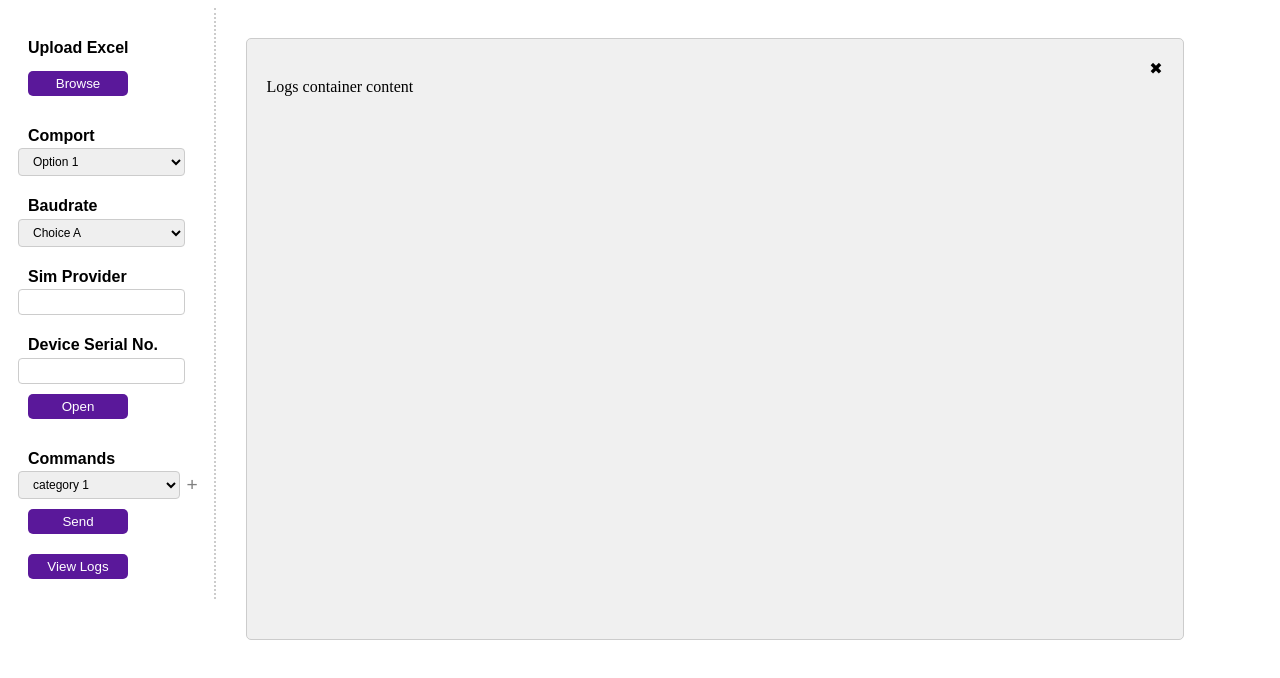
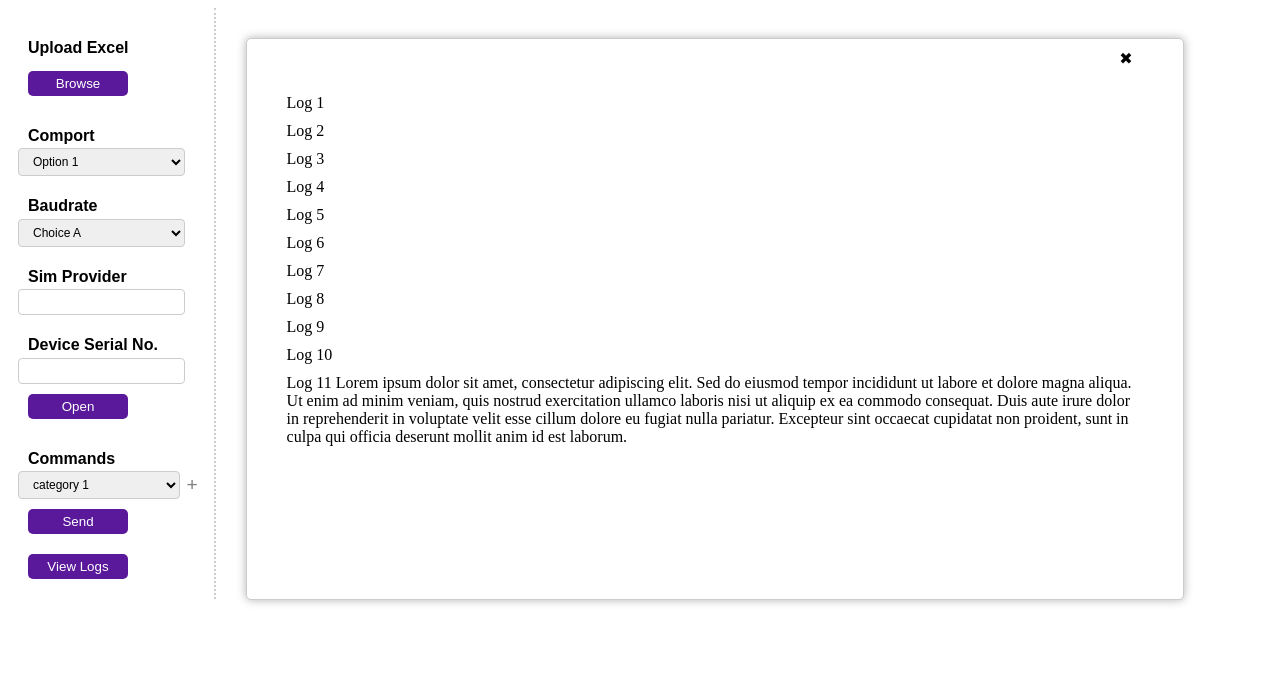
Before and after one commit to khushi230/backend_html, a plain HTML site: page index.html in a window 1280 px wide. Both pictures are taken after a click on the button "View Logs". Drawn offline with Linux system fonts and the light colour scheme.

Commit message:
function to add new logs added

```diff
--- a/index.html
+++ b/index.html
@@ -76,9 +76,11 @@
         <div id="logs-container">
           <div style="display: flex; justify-content: space-between">
             <span></span>
-            <span id="cancel-icon" style="cursor: pointer">&#x2716;</span>
+            <span id="cancel-icon" style="cursor: pointer; margin: 10px"
+              >&#x2716;</span
+            >
           </div>
-          <div>Logs container content</div>
+          <div><ul style="list-style-type: none" id="logs-list"></ul></div>
         </div>
         <div id="value-container">
           <div class="header-container" style="margin: 10px 0px">
--- a/index.js
+++ b/index.js
@@ -119,6 +119,38 @@ fileInput.addEventListener("change", () => {
   }
 });
 
+const logsArray = ["Log 1", "Log 2", "Log 3", "Log 4", "Log 5"];
+
+// function to append logs to the logs list and to display logs
+
+function appendLogs(logsArray) {
+  const logsList = document.getElementById("logs-list");
+
+  logsArray.forEach((item) => {
+    const listItem = document.createElement("li");
+    listItem.textContent = item;
+    logsList.appendChild(listItem);
+    listItem.style.marginBottom = "10px";
+  });
+}
+// function to add new log to the logs array
+
+function addNewLogToLogsArray(newLog) {
+  logsArray.push(newLog);
+}
+
+addNewLogToLogsArray("Log 6");
+addNewLogToLogsArray("Log 7");
+addNewLogToLogsArray("Log 8");
+addNewLogToLogsArray("Log 9");
+addNewLogToLogsArray("Log 10");
+addNewLogToLogsArray(
+  "Log 11 Lorem ipsum dolor sit amet, consectetur adipiscing elit. Sed do eiusmod tempor incididunt ut labore et dolore magna aliqua. Ut enim ad minim veniam, quis nostrud exercitation ullamco laboris nisi ut aliquip ex ea commodo consequat. Duis aute irure dolor in reprehenderit in voluptate velit esse cillum dolore eu fugiat nulla pariatur. Excepteur sint occaecat cupidatat non proident, sunt in culpa qui officia deserunt mollit anim id est laborum."
+);
+
+//call the function to display logs
+appendLogs(logsArray);
+
 populateDropdown("select1", data1);
 populateDropdown("select2", data2);
 populateDropdown("select3", data3);
--- a/style.css
+++ b/style.css
@@ -149,15 +149,17 @@ h3 {
 
 #logs-container {
   display: none; /* Initially hide the containers */
-  background-color: #f0f0f0;
+  background-color: white;
   border: 1px solid #ccc;
-  padding: 20px;
+  padding-right: 40px;
   border-radius: 5px;
   margin: 10px;
   position: absolute;
   justify-self: center;
   width: 70%;
   height: 70%;
+  overflow: auto;
+  box-shadow: 0 0 10px rgba(0, 0, 0, 0.3);
 }
 .header-container {
   display: grid;
```
